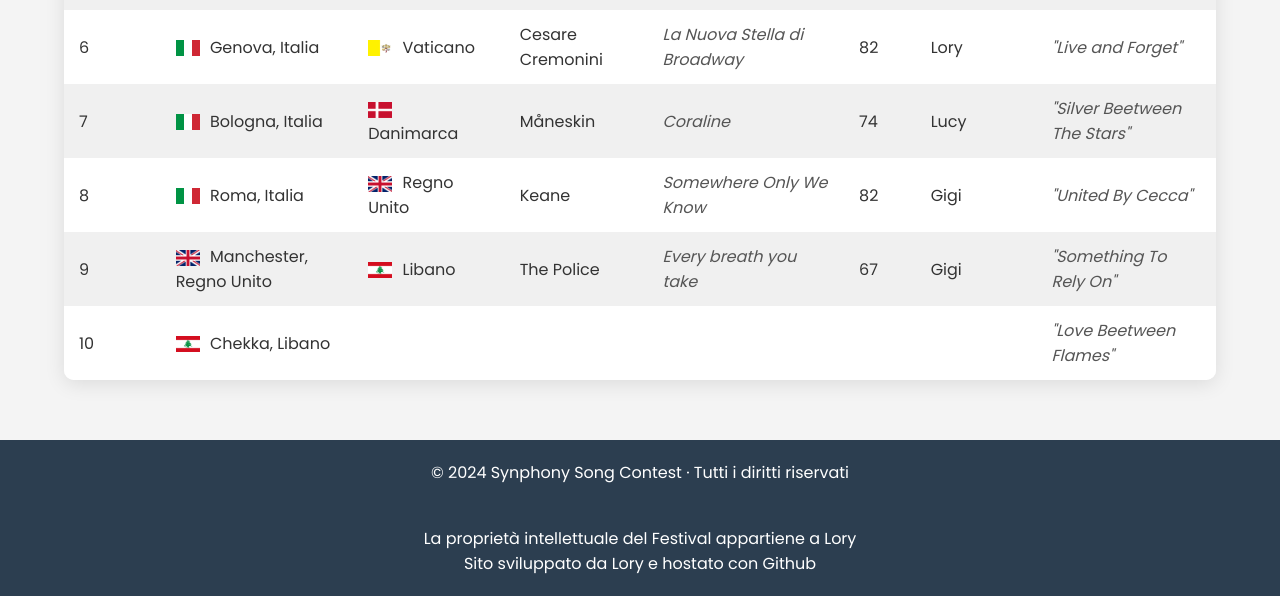
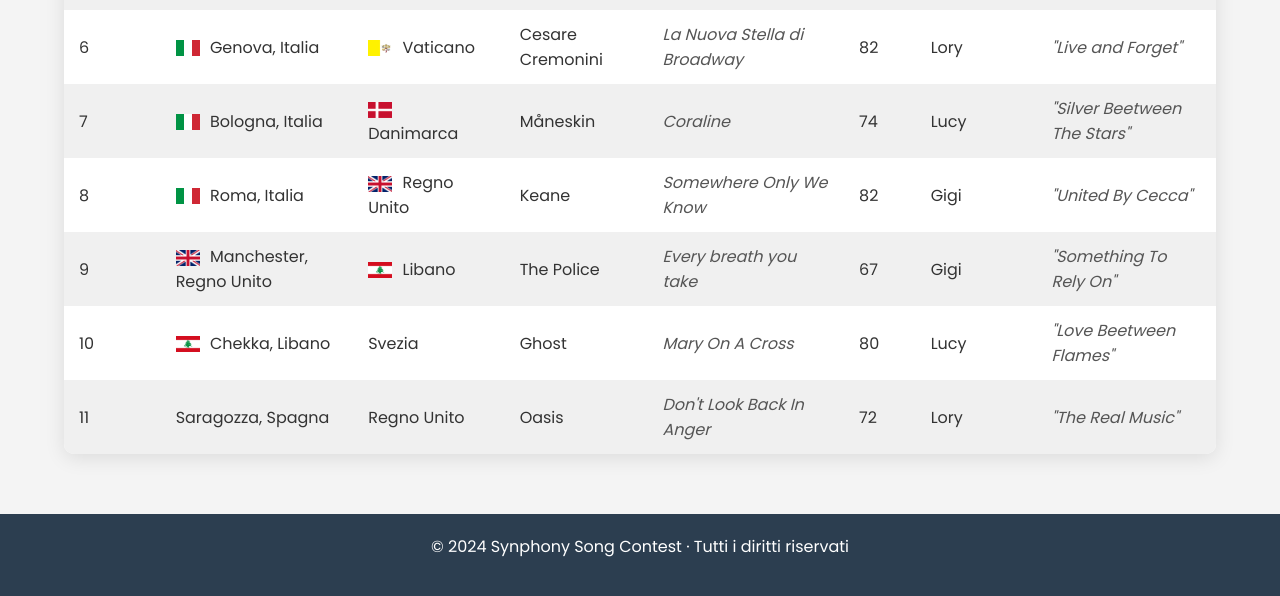
Before and after one commit to AmadeusOvveroIo/Synphony-Song-Contest, a plain HTML site: page index.html in a window 1280 px wide. Shown: the part 881-1477 px from the top of the page. Drawn offline with Linux system fonts and the light colour scheme.

Commit message:
Update index.html with contest details and footer
The HTML structure has been updated with new content, including the history and editions of the Synphony Song Contest, along with a footer section.

```diff
--- a/index.html
+++ b/index.html
@@ -265,12 +265,22 @@
             <tr>
                 <td>10</td>
                 <td><img src="images/Libano.png" alt="UK" class="bandiera"> Chekka, Libano</td>
-                <td></td>
-                <td></td>
-                <td><i></i></td>
-                <td></td>
-                <td></td>
+                <td>Svezia</td>
+                <td>Ghost</td>
+                <td><i>Mary On A Cross</i></td>
+                <td>80</td>
+                <td>Lucy</td>
                 <td><i>"Love Beetween Flames"</i></td>
+            </tr>
+            <tr>
+                <td>11</td>
+                <td>Saragozza, Spagna</td>
+                <td>Regno Unito</td>
+                <td>Oasis</td>
+                <td><i>Don't Look Back In Anger</i></td>
+                <td>72</td>
+                <td>Lory</td>
+                <td><i>"The Real Music"</i></td>
             </tr>
         </tbody>
     </table>
```
